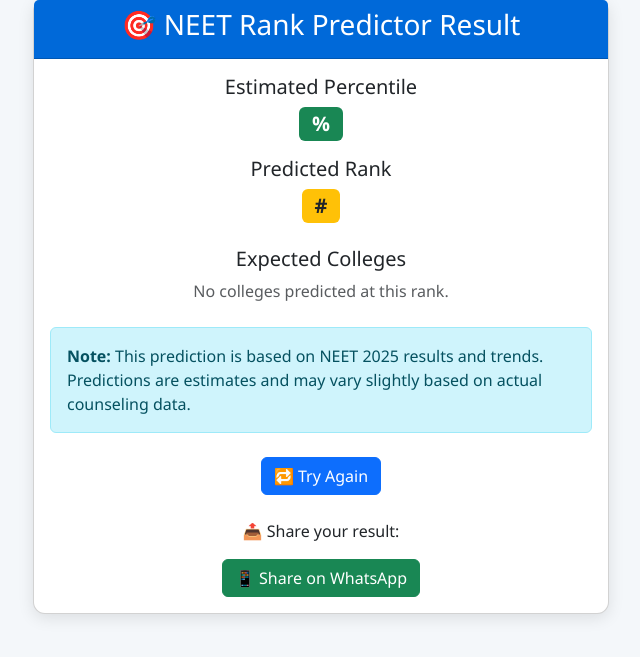
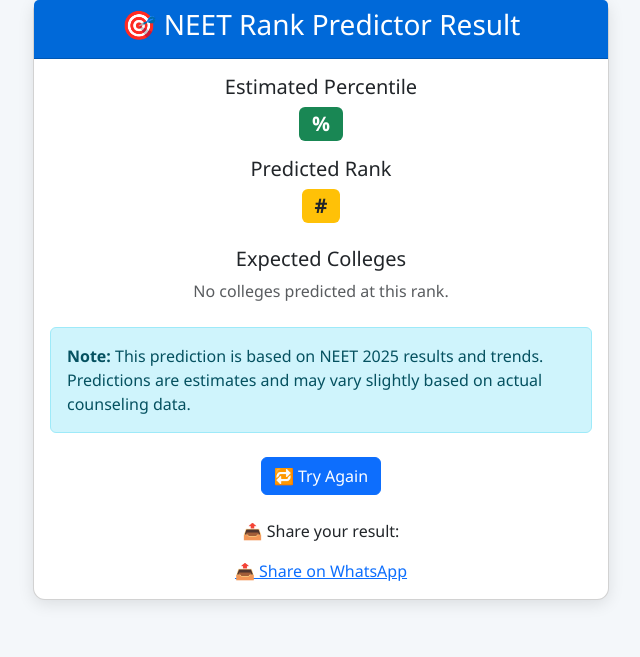
Before and after one commit to ashokbapi99/neet-predictor, a Flask app: template templates/result.html in a window 1280 px wide. Shown: the part 61-718 px from the top of the page, without its empty margins (319-959 px from the left). Run offline with Flask 3, Linux system fonts and the light colour scheme; the template is opened without the code that fills it, so the values that code supplies are empty.

Commit message:
Fix: WhatsApp share button link in result.html

```diff
--- a/templates/result.html
+++ b/templates/result.html
@@ -83,10 +83,10 @@
                 </div>
            <div class="text-center mt-4">
              <p>📤 Share your result:</p>
-                <a href="https://wa.me/?text=I%20got%20Rank%20{{ rank }}%20in%20NEET%202025%20using%20NEET%20Rank%20Predictor%20by%20iBiokaare!%20Check%20your%20rank%20here%3A%20https%3A%2F%2Fibiokaare.com%2Fneet-predictor"
-                class="btn btn-success" target="_blank">
-             📱 Share on WhatsApp
+                <a href="https://wa.me/?text=Check out your NEET Rank Prediction here: https://ibiokaare.com/neet-rank-predictor/" target="_blank">
+                 📤 Share on WhatsApp
                 </a>
+
             </div>
 
             </div>
```
